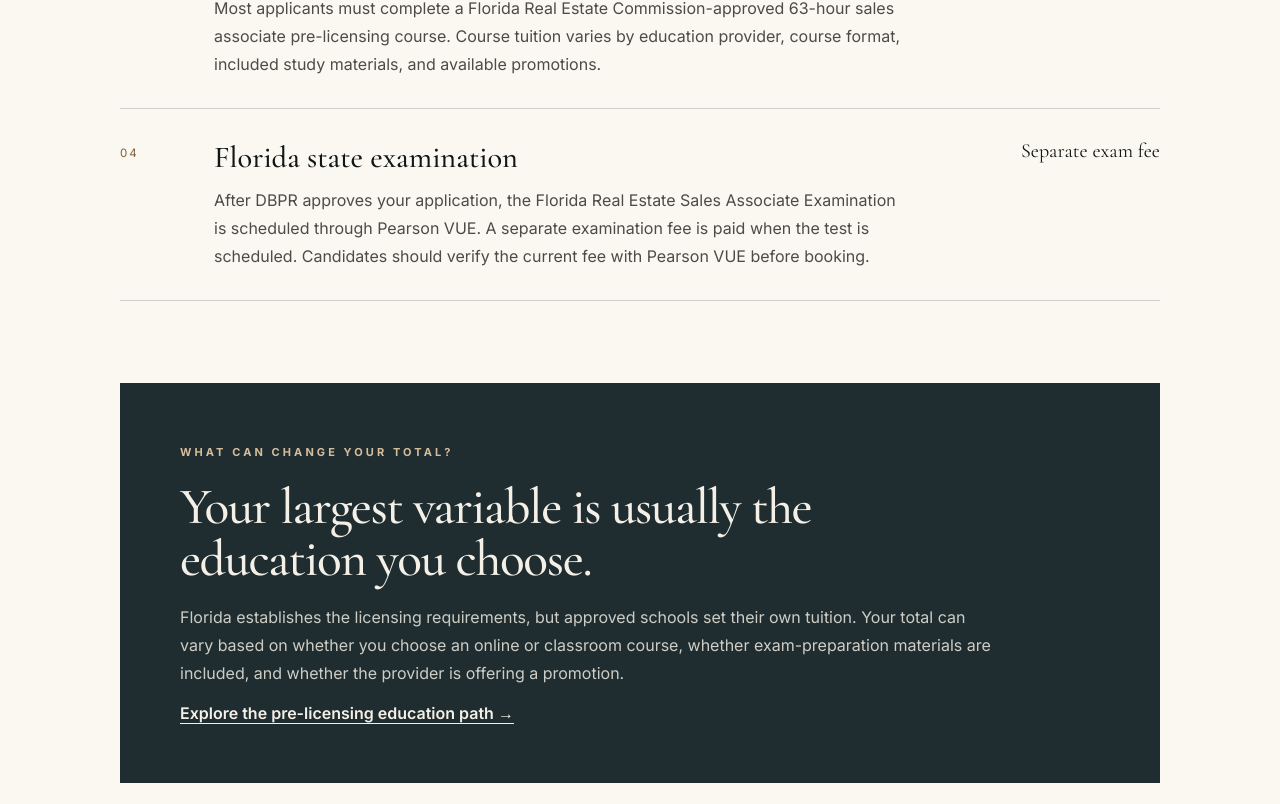
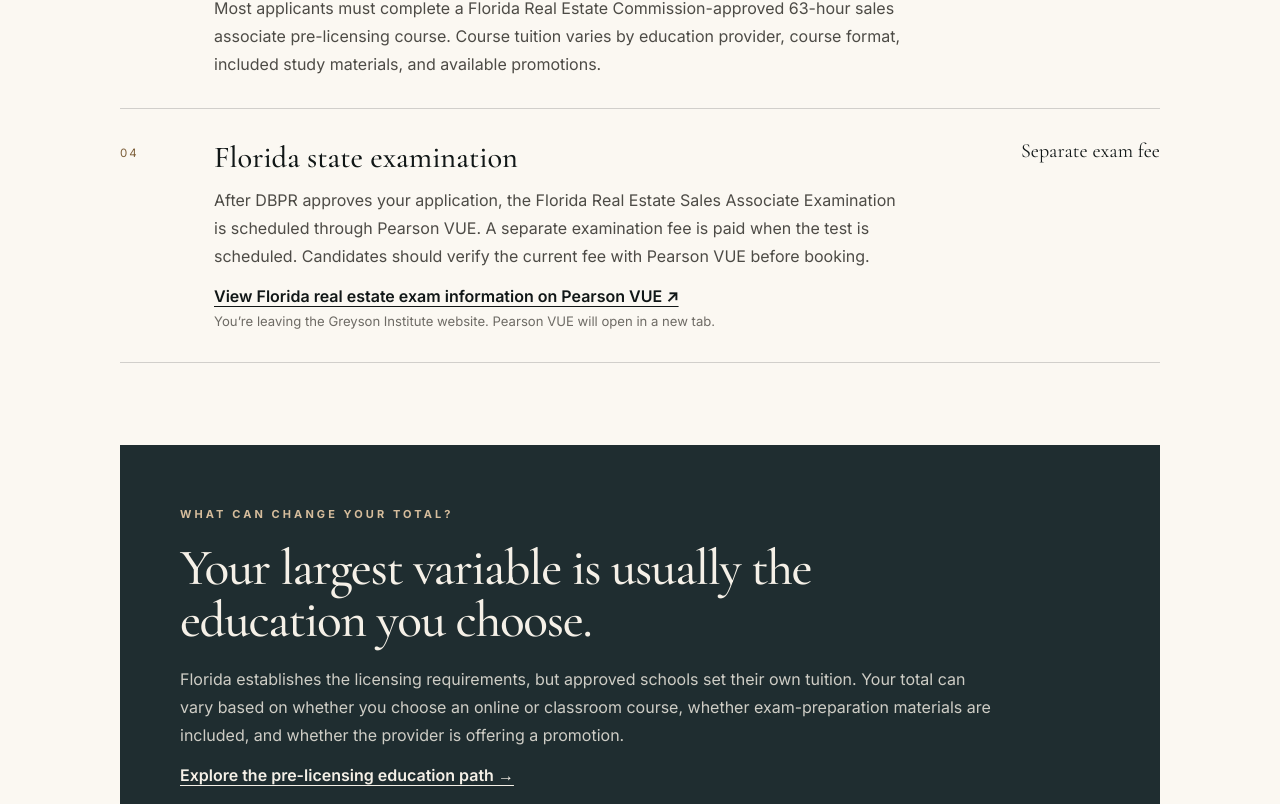
Before and after one commit to BrianLook/Greyson-Institute-Website, a Next.js app: page /how-much-does-a-florida-real-estate-license-cost in a window 1280 px wide. Shown: the part 1576-2380 px from the top of the page. Built offline with nearby package versions, Linux system fonts and the light colour scheme.

Commit message:
Pearson VUE external exam link

```diff
--- a/app/how-much-does-a-florida-real-estate-license-cost/page.tsx
+++ b/app/how-much-does-a-florida-real-estate-license-cost/page.tsx
@@ -212,6 +212,43 @@ export default function FloridaRealEstateLicenseCostPage() {
                   >
                     {item.body}
                   </p>
+
+                  {item.number === "04" && (
+                    <div
+                      style={{
+                        marginTop: "16px",
+                      }}
+                    >
+                      <a
+                        href="https://www.pearsonvue.com/us/en/fl/realestate.html"
+                        target="_blank"
+                        rel="noopener noreferrer"
+                        style={{
+                          display: "inline-block",
+                          color: "#111717",
+                          textDecoration: "underline",
+                          textUnderlineOffset: "4px",
+                          fontWeight: 600,
+                          marginBottom: "6px",
+                        }}
+                      >
+                        View Florida real estate exam information on Pearson VUE
+                        ↗
+                      </a>
+
+                      <p
+                        style={{
+                          margin: 0,
+                          color: "#6e6b65",
+                          fontSize: "0.82rem",
+                          lineHeight: 1.5,
+                        }}
+                      >
+                        You’re leaving the Greyson Institute website. Pearson
+                        VUE will open in a new tab.
+                      </p>
+                    </div>
+                  )}
                 </div>
 
                 <div
```
